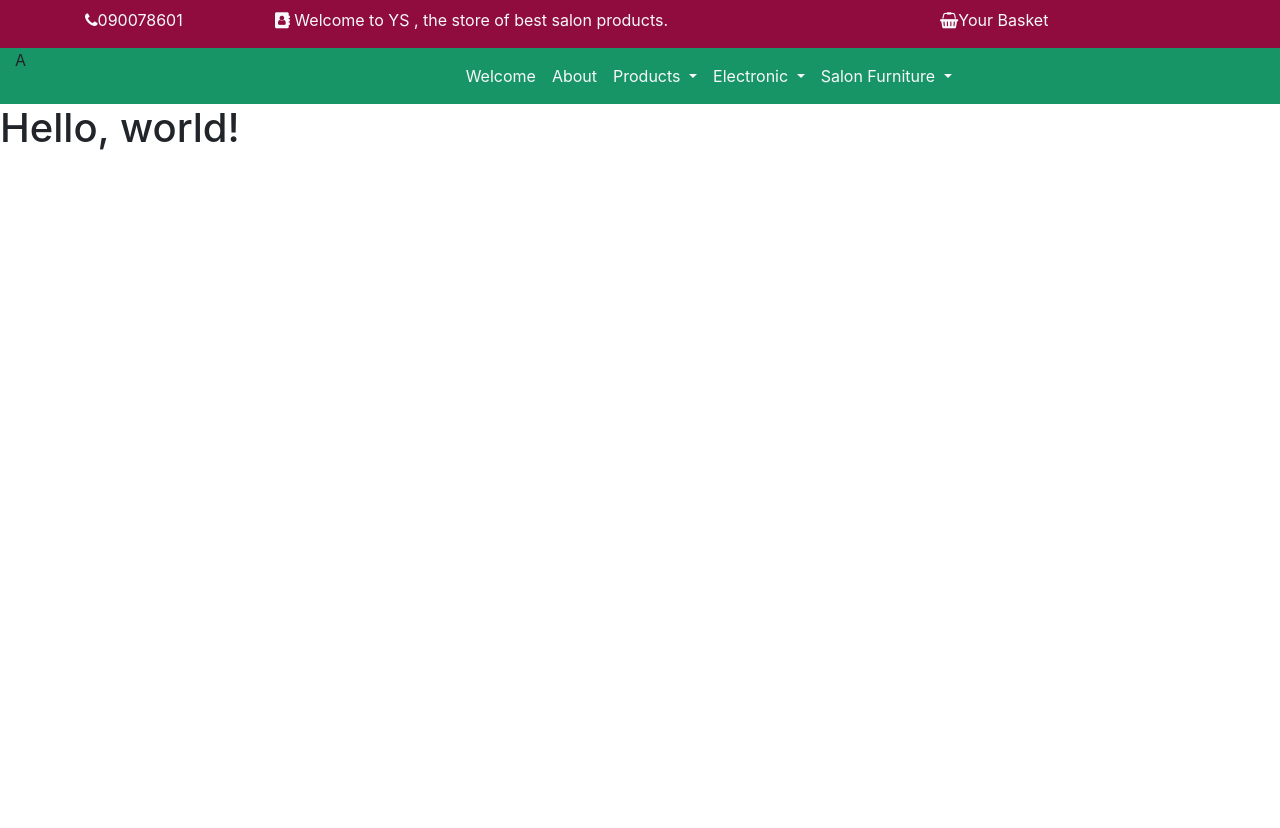
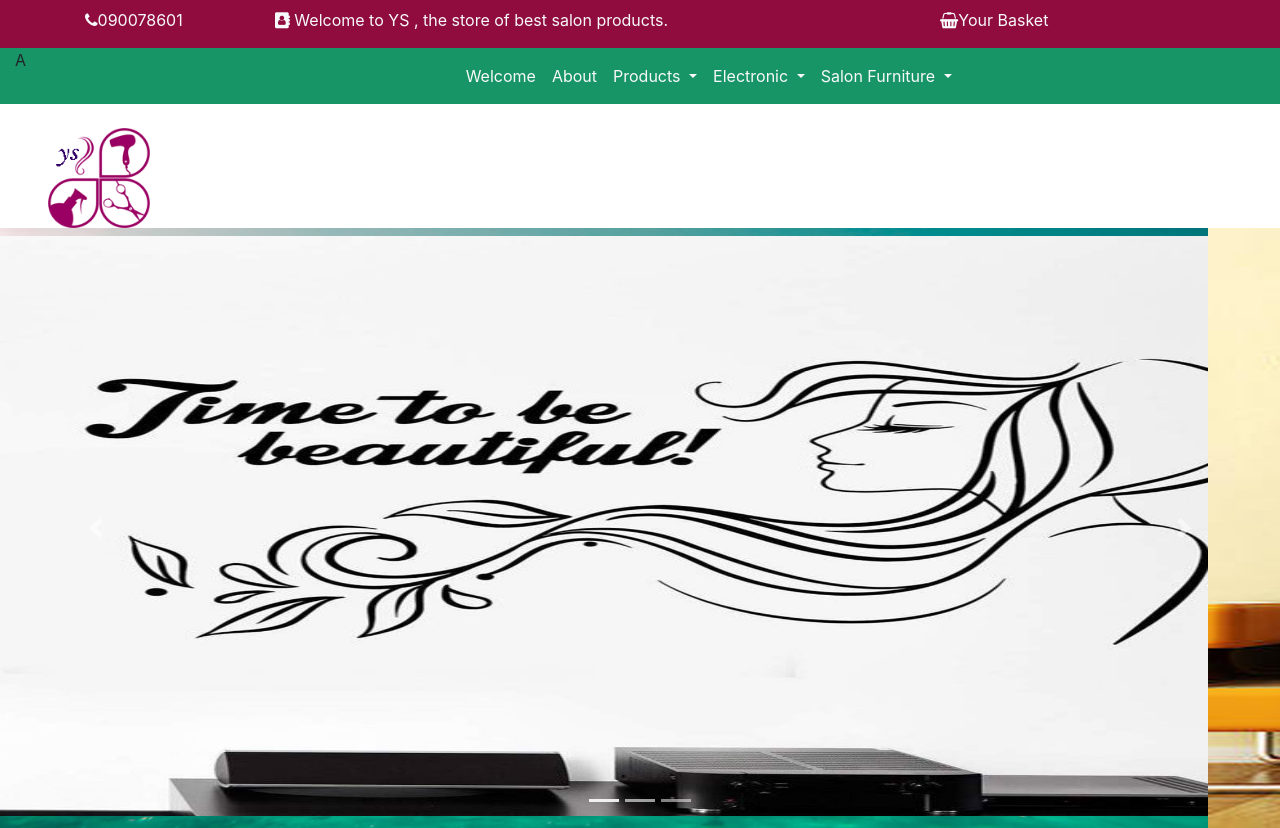
Before and after one commit to asima-abid/Yousuf-Store-Website, a plain HTML site: page index.html in a window 1280 px wide. Before the commit the page ends 800 px from the top, so only its background shows below. Drawn offline with nearby package versions, Linux system fonts and the light colour scheme; files whose address does not match are found by name.

Commit message:
doing ys website work

```diff
--- a/index.html
+++ b/index.html
@@ -94,8 +94,34 @@
 
             </div>
 
-    <h1>Hello, world!</h1>
-
+   <br>
+<img src="C:\Users\Asima Abid\Desktop\Yousuf Store Website\images\LOGO FINAL.jpg" height="100px" width="150px" class="pl-5">
+<div id="carouselExampleIndicators" class="carousel slide" data-ride="carousel">
+  <ol class="carousel-indicators">
+    <li data-target="#carouselExampleIndicators" data-slide-to="0" class="active"></li>
+    <li data-target="#carouselExampleIndicators" data-slide-to="1"></li>
+    <li data-target="#carouselExampleIndicators" data-slide-to="2"></li>
+  </ol>
+  <div class="carousel-inner">
+    <div class="carousel-item active">
+      <img src="C:\Users\Asima Abid\Desktop\Yousuf Store Website\images\gallery-1.jpg" class="d-block w-100" alt="..." height="600px">
+    </div>
+    <div class="carousel-item">
+      <img src="C:\Users\Asima Abid\Desktop\Yousuf Store Website\images\gallery-2.jpg" class="d-block w-100" alt="..." height="600px">
+    </div>
+    <div class="carousel-item">
+      <img src="C:\Users\Asima Abid\Desktop\Yousuf Store Website\images\gallery-1.jpg" class="d-block w-100" alt="..." height="600px">
+    </div>
+  </div>
+  <a class="carousel-control-prev" href="#carouselExampleIndicators" role="button" data-slide="prev">
+    <span class="carousel-control-prev-icon" aria-hidden="true"></span>
+    <span class="sr-only">Previous</span>
+  </a>
+  <a class="carousel-control-next" href="#carouselExampleIndicators" role="button" data-slide="next">
+    <span class="carousel-control-next-icon" aria-hidden="true"></span>
+    <span class="sr-only">Next</span>
+  </a>
+</div>
     <!-- Optional JavaScript -->
     <!-- jQuery first, then Popper.js, then Bootstrap JS -->
     <script src="https://code.jquery.com/jquery-3.4.1.slim.min.js" integrity="sha384-J6qa4849blE2+poT4WnyKhv5vZF5SrPo0iEjwBvKU7imGFAV0wwj1yYfoRSJoZ+n" crossorigin="anonymous"></script>
```
Also changed, not shown: images/2.png (added), images/3.jpg (added), images/LOGO FINAL.jpg (added), images/Untitled.png (added), images/bedhead1.jpg (added), images/favicon.png (added), images/gallery-1.jpg (added), images/gallery-2.jpg (added), images/gallery-3.jpg (added), images/gallery-4.jpg (added), images/me.png (added), images/slider1.png (added), 1 other file.
